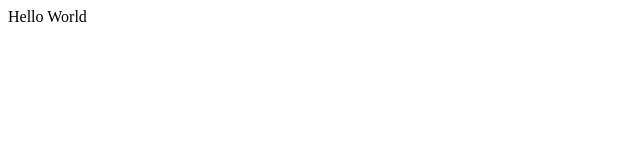
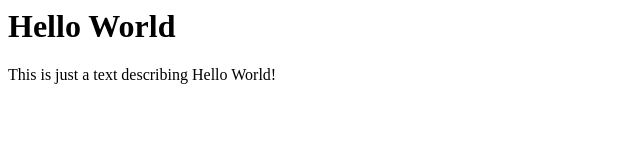
Before and after one commit to kanigarabox/test-project, a plain HTML site: page index.html in a window 1280 px wide. Shown: the whole page, without its empty margins (0-640 px from the left). Drawn offline with Linux system fonts and the light colour scheme.

Commit message:
Add h1 and dummy text

```diff
--- a/index.html
+++ b/index.html
@@ -3,8 +3,7 @@
     <title>Just a Page</title>
   </head>
   <body>
-    <p>
-      Hello World
-    </p>
+    <h1>Hello World</h1>
+    <p>This is just a text describing Hello World!</p>
   </body>
 </html>
```
